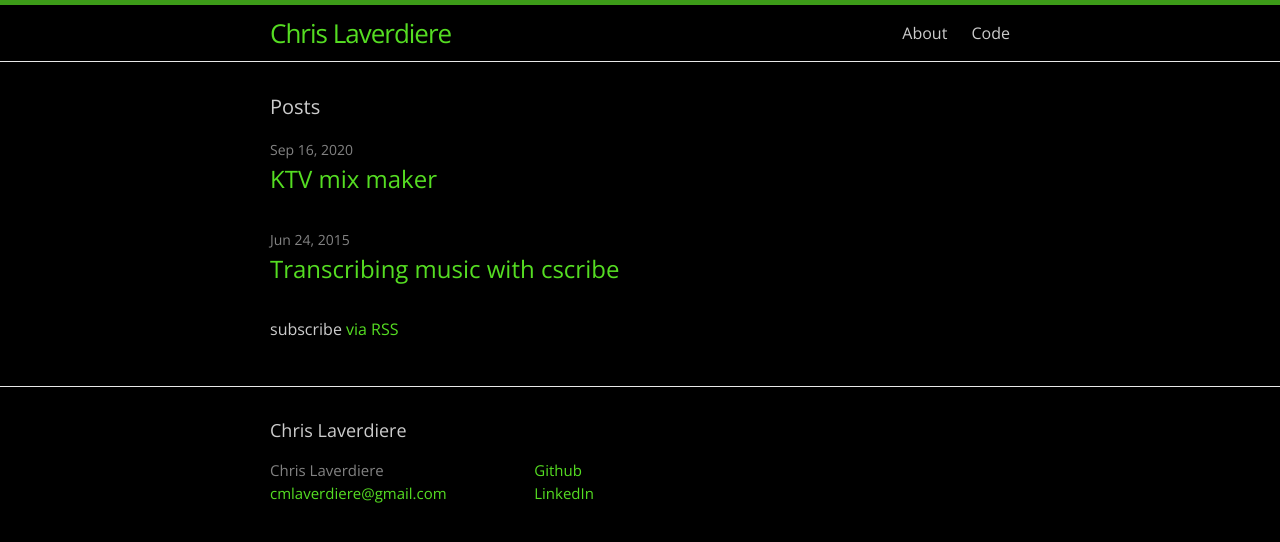
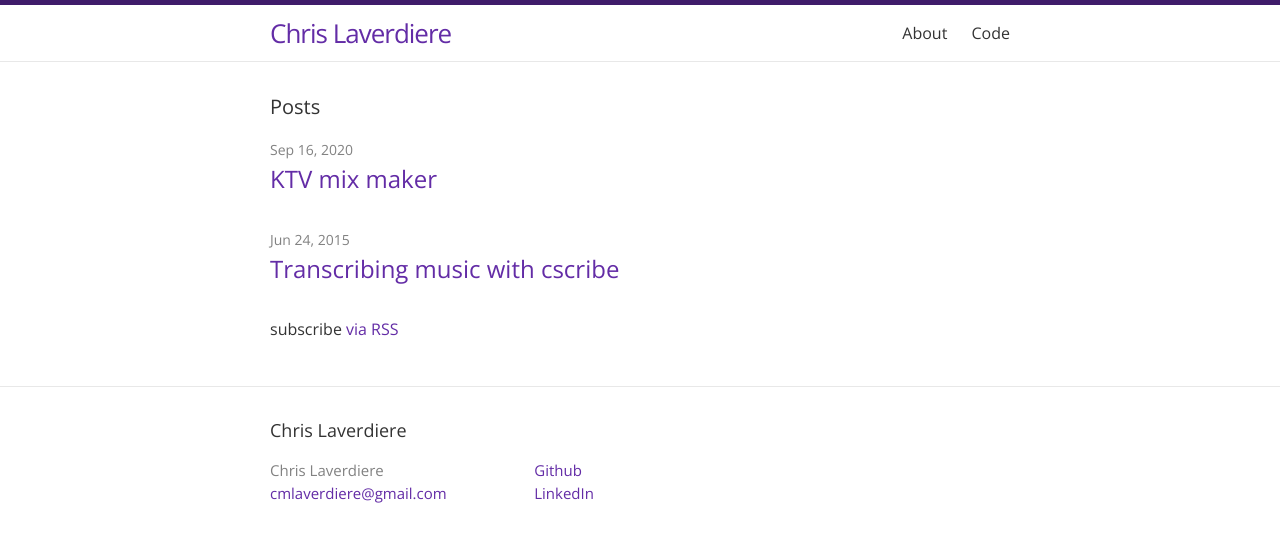
Before and after one commit to cmlaverdiere/CLaverdiere.github.io, a Jekyll site: the page built from index.html, in a window 1280 px wide. Shown: the top 542 px of the page. Built offline with Jekyll 4.4.1, drawn with Linux system fonts in a browser that asks for light colours.

Commit message:
Update color scheme to datadog violet/light

```diff
--- a/css/main.scss
+++ b/css/main.scss
@@ -11,9 +11,9 @@ $base-line-height: 1.5;
 
 $spacing-unit:     30px;
 
-$text-color:       #ccc;
-$background-color: #000;
-$brand-color:      #5d2;
+$text-color:       #333;
+$background-color: #fff;
+$brand-color:      #632CA6; // Datadog official!
 
 $grey-color:       #828282;
 $grey-color-light: lighten($grey-color, 40%);
```
